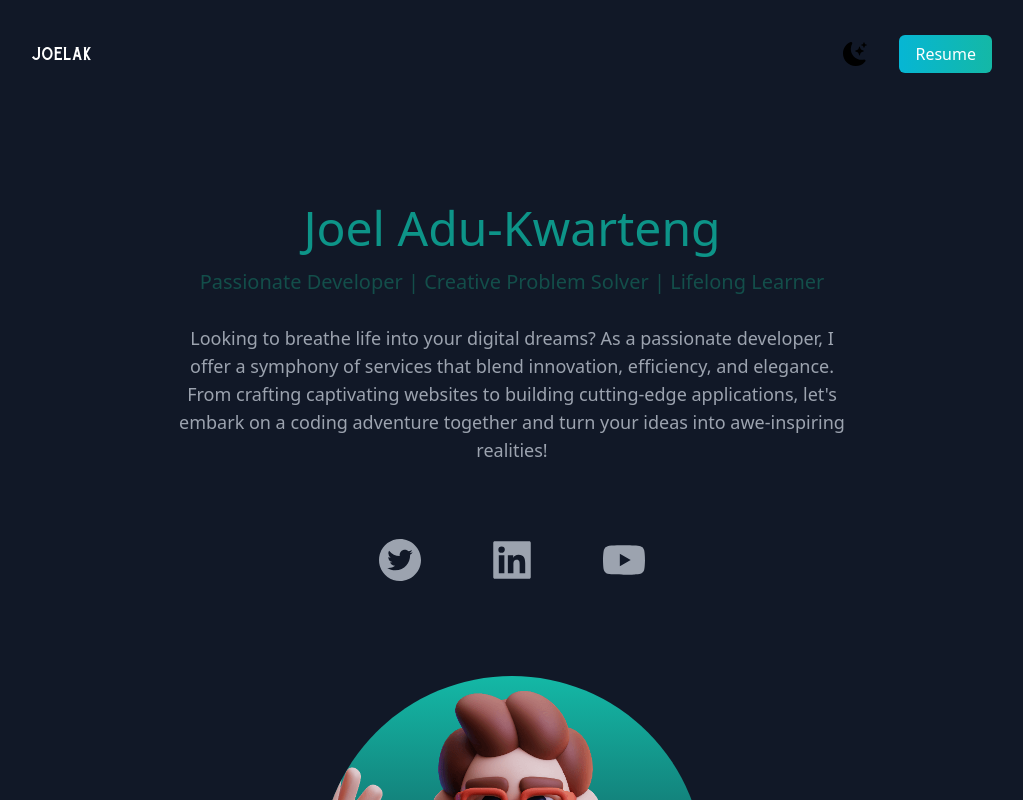
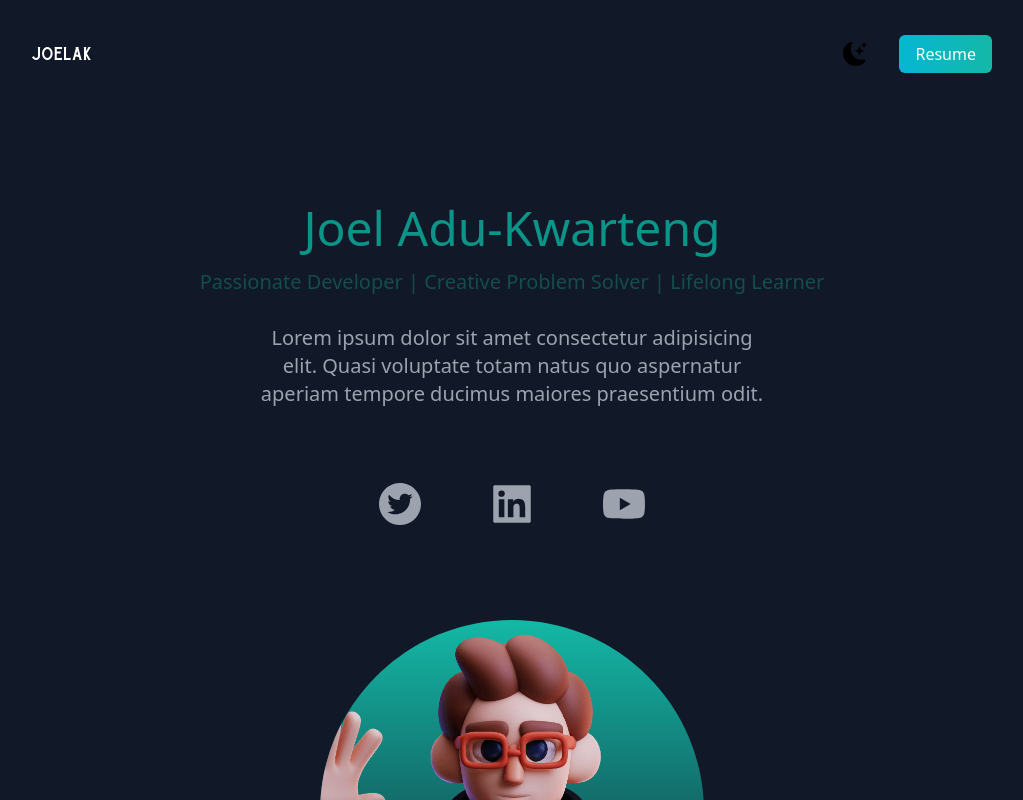
Before and after one commit to Joelisking/react-portfolio, a Next.js app: page / in a window 1280 px wide. Shown: the top 800 px of the page, without its empty margins (128-1151 px from the left). Built offline with nearby package versions, Linux system fonts and the light colour scheme.

Commit message:
fix itr3

```diff
--- a/pages/index.js
+++ b/pages/index.js
@@ -62,13 +62,10 @@ export default function Home() {
 								Passionate Developer | Creative Problem Solver | Lifelong
 								Learner
 							</h3>
-							<p className="text-md py-5 leading-8 text-gray-800 md:text-lg max-w-2xl mx-auto dark:text-gray-400">
-								Looking to breathe life into your digital dreams? As a
-								passionate developer, I offer a symphony of services that blend
-								innovation, efficiency, and elegance. From crafting captivating
-								websites to building cutting-edge applications, let's embark on
-								a coding adventure together and turn your ideas into
-								awe-inspiring realities!
+							<p className="text-md py-5 leading-8 text-gray-800 md:text-xl max-w-lg mx-auto dark:text-gray-400">
+								Lorem ipsum dolor sit amet consectetur adipisicing elit. Quasi
+								voluptate totam natus quo aspernatur aperiam tempore ducimus
+								maiores praesentium odit.
 							</p>
 						</div>
 
```
